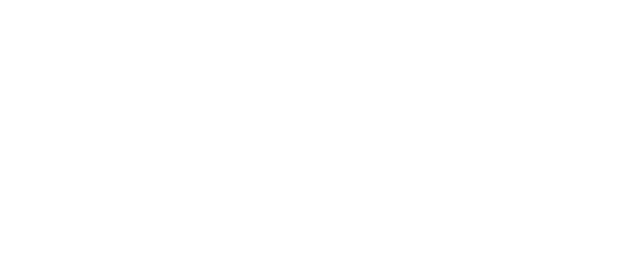
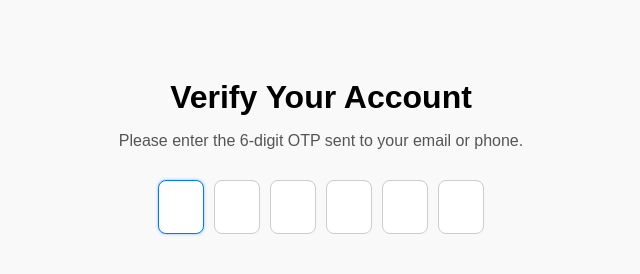
Before and after one commit to acciojob/OTP-bharatjivv, a website: page main.html in a window 1280 px wide. Shown: the whole page, without its empty margins (319-959 px from the left). Drawn offline with Linux system fonts and the light colour scheme.

Commit message:
created a submission

```diff
--- a/main.html
+++ b/main.html
@@ -1,16 +1,24 @@
 <!DOCTYPE html>
+<html lang="en">
+<head>
+  <meta charset="UTF-8" />
+  <meta name="viewport" content="width=device-width, initial-scale=1.0"/>
+  <title>OTP Verification</title>
+  <link rel="stylesheet" href="styles.css" />
+</head>
+<body>
+  <h1 id="verification_heading">Verify Your Account</h1>
+  <p id="verification_subtext">Please enter the 6-digit OTP sent to your email or phone.</p>
 
-<html>
+  <div class="code-container">
+    <input type="text" maxlength="1" class="code" />
+    <input type="text" maxlength="1" class="code" />
+    <input type="text" maxlength="1" class="code" />
+    <input type="text" maxlength="1" class="code" />
+    <input type="text" maxlength="1" class="code" />
+    <input type="text" maxlength="1" class="code" />
+  </div>
 
-<head>
-	<link rel="stylesheet" href="styles.css">
-</head>
-
-<body>
-	<!-- the entire body must be written by student -->
-    <script type="text/javascript" src="./script.js">
-</script>
-
+  <script src="./script.js"></script>
 </body>
-
 </html>
--- a/script.js
+++ b/script.js
@@ -1 +1,27 @@
 //your JS code here. If required.
+const inputs = document.querySelectorAll(".code");
+
+inputs[0].focus();
+
+inputs.forEach((input, index) => {
+  input.addEventListener("keydown", (e) => {
+    if (e.key >= "0" && e.key <= "9") {
+      input.value = "";
+      setTimeout(() => {
+        if (index < inputs.length - 1) {
+          inputs[index + 1].focus();
+        }
+      }, 10);
+    } else if (e.key === "Backspace") {
+      input.value = "";
+      if (index > 0) {
+        inputs[index - 1].focus();
+      }
+    }
+  });
+
+  input.addEventListener("input", () => {
+    // Prevent non-numeric input
+    input.value = input.value.replace(/[^0-9]/g, "");
+  });
+});
--- a/styles.css
+++ b/styles.css
@@ -1 +1,39 @@
 /*  your css code here. If applicable */
+body {
+  font-family: Arial, sans-serif;
+  text-align: center;
+  padding-top: 50px;
+  background-color: #f9f9f9;
+}
+
+#verification_heading {
+  font-size: 2em;
+  margin-bottom: 10px;
+}
+
+#verification_subtext {
+  color: #555;
+  margin-bottom: 30px;
+}
+
+.code-container {
+  display: flex;
+  justify-content: center;
+  gap: 10px;
+}
+
+.code {
+  width: 40px;
+  height: 50px;
+  font-size: 24px;
+  text-align: center;
+  border: 1px solid #ccc;
+  border-radius: 8px;
+  outline: none;
+  transition: border 0.2s;
+}
+
+.code:focus {
+  border-color: #007bff;
+  box-shadow: 0 0 3px rgba(0, 123, 255, 0.5);
+}
```
